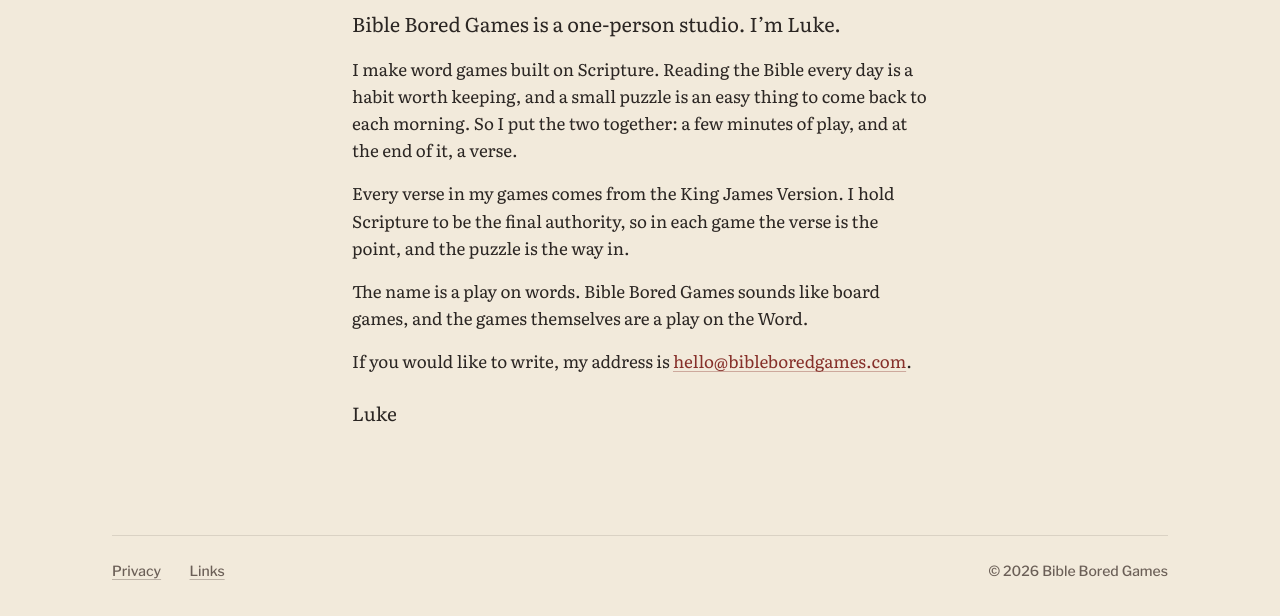
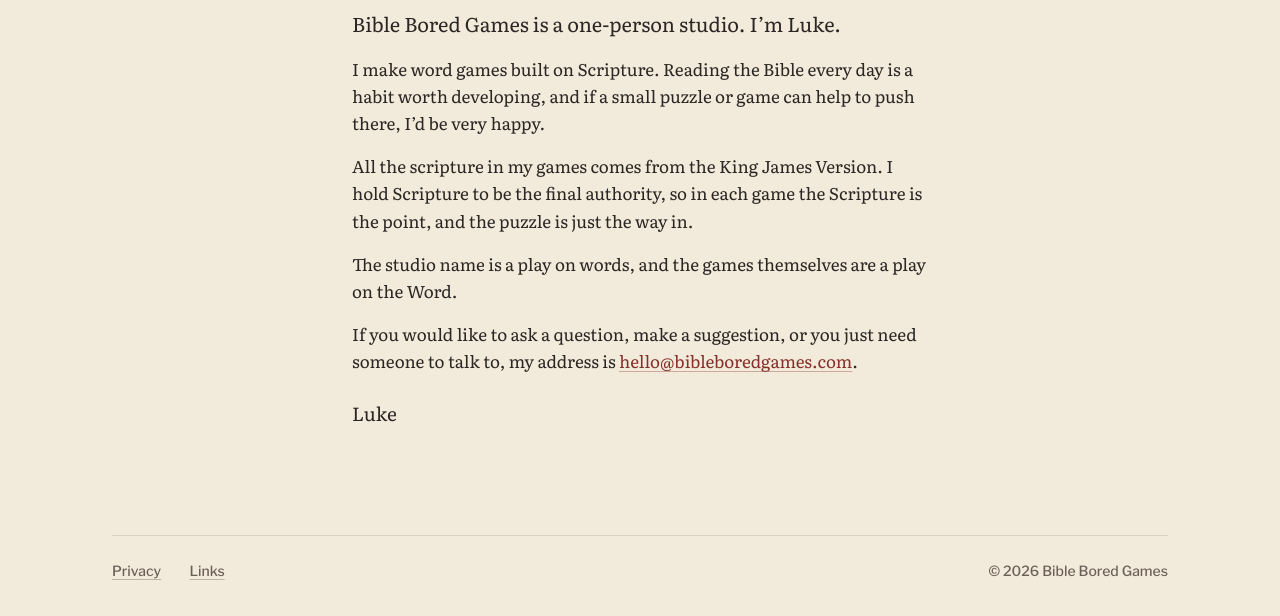
Before and after one commit to bibleboredgames/bibleboredgames.github.io, a plain HTML site: page about/index.html in a window 1280 px wide. Shown: the part 184-800 px from the top of the page. Drawn offline with Linux system fonts and the light colour scheme.

Commit message:
About: the owner's own text, word for word (HQ D-133)
Co-Authored-By: Claude Opus 5.5 <noreply@anthropic.com>
Claude-Session: https://claude.ai/code/session_01BdNvJQ6C9ktKrQenNrPq5V

```diff
--- a/about/index.html
+++ b/about/index.html
@@ -44,15 +44,15 @@
 </header>
 
 <main id="main" class="sheet sheet--text">
-  <!-- DRAFT: the owner approves this page word for word before it goes live (HQ D-128, D-130). -->
+  <!-- Text approved word for word by the owner, Nov 19 (HQ D-133). -->
   <div class="column">
     <h1 class="title">About</h1>
     <div class="prose">
       <p class="lede">Bible Bored Games is a one-person studio. I’m Luke.</p>
-      <p>I make word games built on Scripture. Reading the Bible every day is a habit worth keeping, and a small puzzle is an easy thing to come back to each morning. So I put the two together: a few minutes of play, and at the end of it, a verse.</p>
-      <p>Every verse in my games comes from the King James Version. I hold Scripture to be the final authority, so in each game the verse is the point, and the puzzle is the way in.</p>
-      <p>The name is a play on words. Bible Bored Games sounds like board games, and the games themselves are a play on the Word.</p>
-      <p>If you would like to write, my address is <a href="mailto:hello@bibleboredgames.com">hello@bibleboredgames.com</a>.</p>
+      <p>I make word games built on Scripture. Reading the Bible every day is a habit worth developing, and if a small puzzle or game can help to push there, I’d be very happy.</p>
+      <p>All the scripture in my games comes from the King James Version. I hold Scripture to be the final authority, so in each game the Scripture is the point, and the puzzle is just the way in.</p>
+      <p>The studio name is a play on words, and the games themselves are a play on the Word.</p>
+      <p>If you would like to ask a question, make a suggestion, or you just need someone to talk to, my address is <a href="mailto:hello@bibleboredgames.com">hello@bibleboredgames.com</a>.</p>
       <p class="signature">Luke</p>
     </div>
   </div>
```
